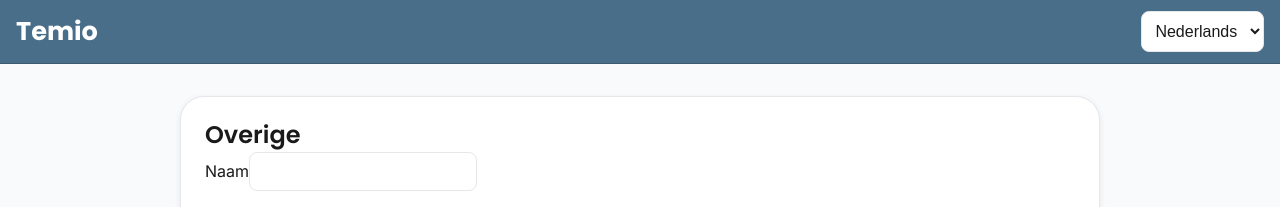
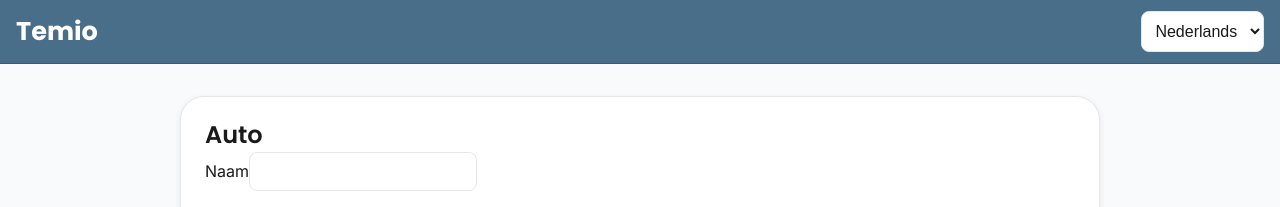
Before and after one commit to harrolds/temio, a React (Vite) app: page /auto in a window 1280 px wide. Shown: the top 207 px of the page. Built offline with nearby package versions, Linux system fonts and the light colour scheme.

Commit message:
Update index.jsx

```diff
--- a/src/pages/Auto/index.jsx
+++ b/src/pages/Auto/index.jsx
@@ -13,11 +13,11 @@ import ReminderOffsets from "@/components/common/ReminderOffsets";
 import RepeatPicker from "@/components/common/RepeatPicker";
 
 /**
- * Diversen pagina – volledig i18n-compatibel
+ * Auto pagina – volledig i18n-compatibel
  */
-export default function Diversen() {
+export default function Auto() {
   const { t } = useTranslation();
-  const formName = "diversen";
+  const formName = "auto";
 
   const [draft, setDraft] = useState({
     naam: "",
@@ -84,7 +84,7 @@ export default function Diversen() {
   };
 
   return (
-    <SectionCard title={t("pages.diversen.title")}>
+    <SectionCard title={t("pages.auto.title")}>
       <form onSubmit={handleSubmit} className="reminder-form">
         <label>
           {t("fields.naam")}
```
